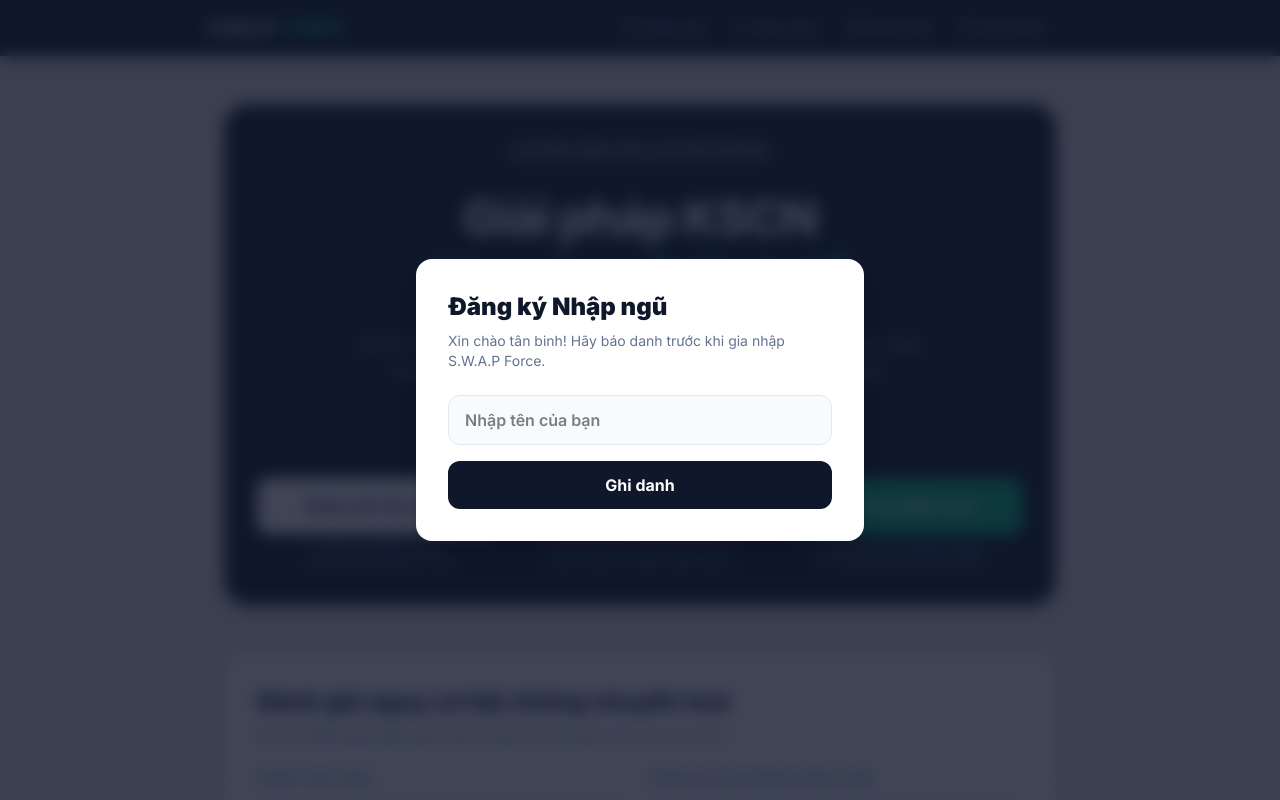
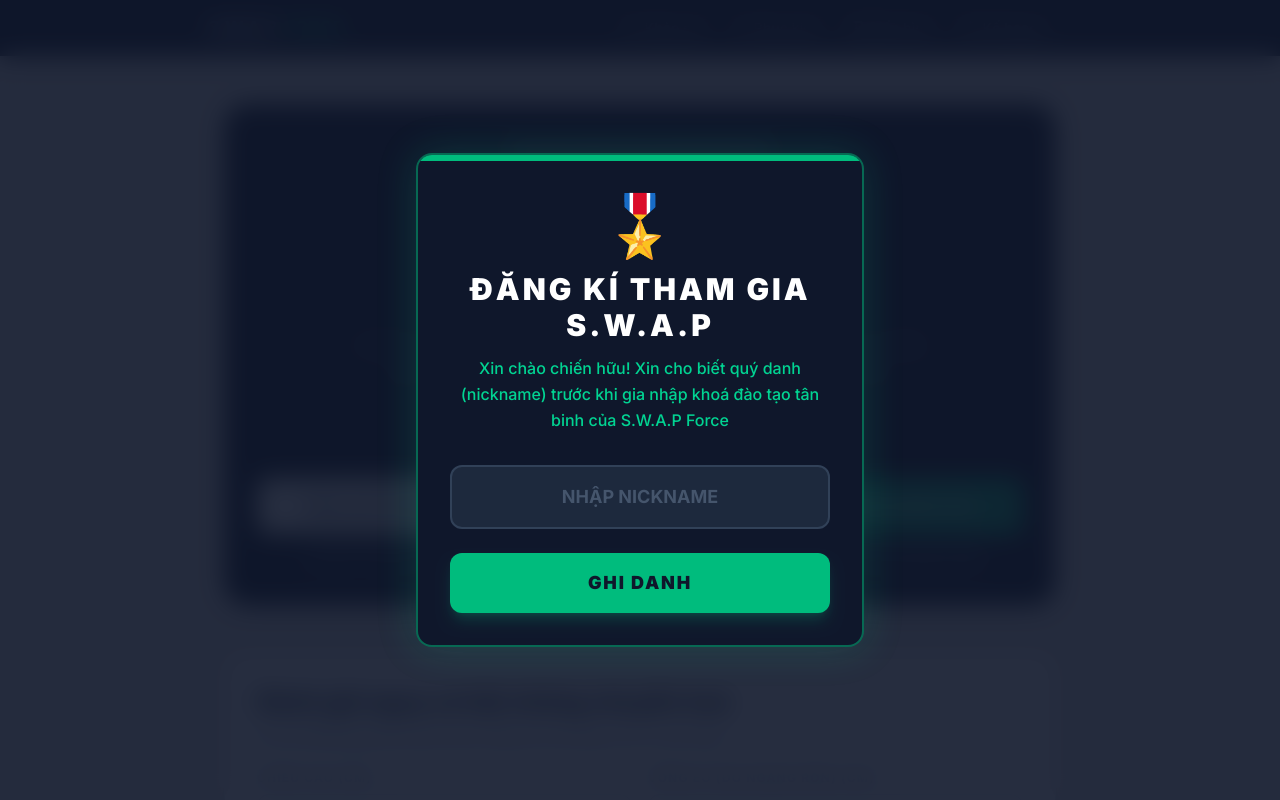
Before and after one commit to dotienson/swapforce, a React (Vite) app: page / in a window 1280 px wide. Shown: the top 800 px of the page. Built offline with nearby package versions, Linux system fonts and the light colour scheme.

Commit message:
feat: Add weather records to profile reset
Includes removal of 'swp_whtr_records' from localStorage during profile reset.
Updates the appearance of the registration modal for a more themed experience.

```diff
--- a/src/App.tsx
+++ b/src/App.tsx
@@ -118,6 +118,7 @@ export default function App() {
     localStorage.removeItem('swap_user_name');
     localStorage.removeItem('swap_user_exp');
     localStorage.removeItem('swap_user_join_date');
+    localStorage.removeItem('swp_whtr_records');
 
     // Clear all event tags
     for (let i = localStorage.length - 1; i >= 0; i--) {
@@ -132,22 +133,24 @@ export default function App() {
   return (
     <>
       {isNameModalOpen && (
-        <div className="fixed inset-0 bg-slate-900/80 z-50 flex items-center justify-center p-4 backdrop-blur-sm">
-          <div className="bg-white rounded-2xl shadow-xl w-full max-w-md p-6 sm:p-8 animate-in zoom-in-95">
-            <h2 className="text-2xl font-black text-slate-900 mb-2">Đăng ký Nhập ngũ</h2>
-            <p className="text-slate-500 text-sm mb-6">Xin chào tân binh! Hãy báo danh trước khi gia nhập S.W.A.P Force.</p>
+        <div className="fixed inset-0 bg-slate-900/90 z-50 flex items-center justify-center p-4 backdrop-blur-md">
+          <div className="bg-slate-900 border-2 border-emerald-500/50 rounded-2xl shadow-[0_0_40px_rgba(16,185,129,0.2)] w-full max-w-md p-6 sm:p-8 animate-in zoom-in-95 text-center relative overflow-hidden">
+            <div className="absolute top-0 left-0 w-full h-1.5 bg-emerald-500"></div>
+            <div className="text-5xl sm:text-6xl mb-4 mt-2">🎖️</div>
+            <h2 className="text-2xl sm:text-3xl font-black text-white uppercase tracking-widest mb-3">Đăng kí tham gia S.W.A.P</h2>
+            <p className="text-emerald-400 text-sm sm:text-base font-medium mb-8 px-2 leading-relaxed">Xin chào chiến hữu! Xin cho biết quý danh (nickname) trước khi gia nhập khoá đào tạo tân binh của S.W.A.P Force</p>
             <form onSubmit={handleNameSubmit} className="flex flex-col gap-4">
               <input
                 type="text"
                 value={tempName}
                 onChange={(e) => setTempName(e.target.value)}
-                placeholder="Nhập tên của bạn"
+                placeholder="NHẬP NICKNAME"
                 required
-                className="w-full px-4 py-3 rounded-xl border border-slate-200 bg-slate-50 focus:border-emerald-500 focus:ring-2 focus:ring-emerald-200 outline-none transition-all font-semibold"
+                className="w-full px-4 py-3 sm:py-4 rounded-xl border-2 border-slate-700 bg-slate-800 text-white text-center text-lg focus:border-emerald-500 focus:ring-2 focus:ring-emerald-500/20 outline-none transition-all font-bold placeholder:text-slate-600 uppercase"
               />
               <button
                 type="submit"
-                className="w-full bg-slate-900 text-white font-bold py-3 rounded-xl hover:bg-slate-800 transition-colors"
+                className="w-full bg-emerald-500 text-slate-900 font-black text-lg py-3 sm:py-4 rounded-xl hover:bg-emerald-400 uppercase tracking-widest transition-all mt-2 active:scale-95 shadow-lg shadow-emerald-500/20"
               >
                 Ghi danh
               </button>
```
